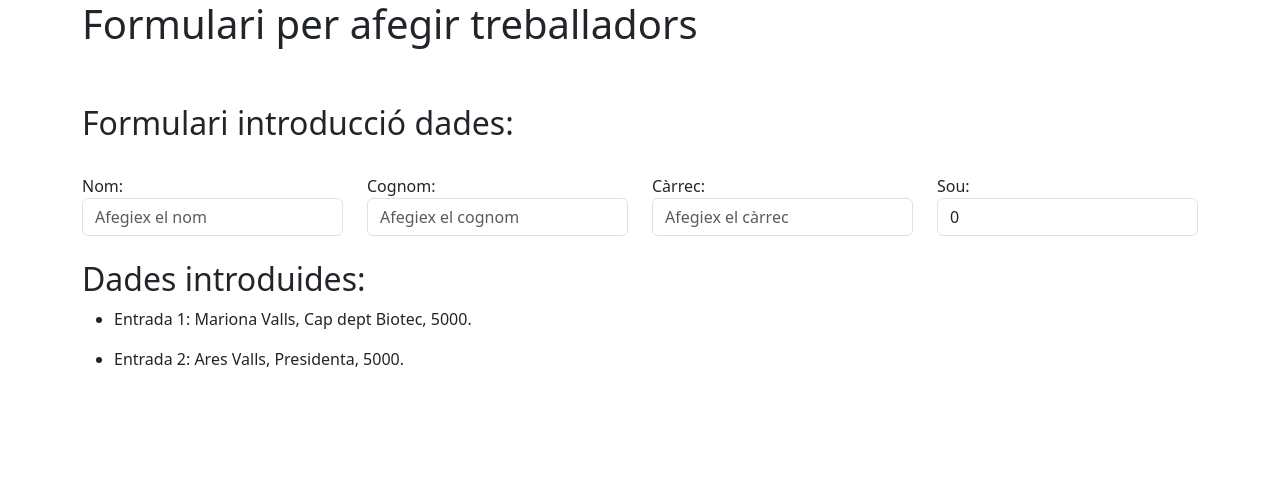
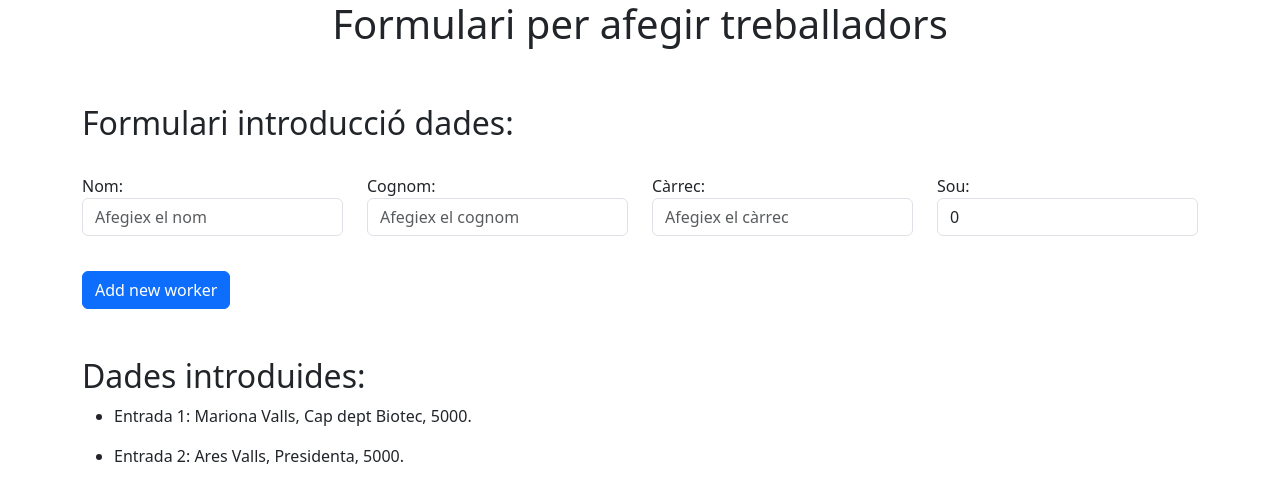
Before and after one commit to jaumevc/angular-pindoles, an Angular app in the folder treballadors-app/: page / in a window 1280 px wide. Shown: the top 502 px of the page. Built offline with nearby package versions, Linux system fonts and the light colour scheme.

Commit message:
video 17, repàs

```diff
--- a/treballadors-app/src/app/app.component.html
+++ b/treballadors-app/src/app/app.component.html
@@ -1,5 +1,5 @@
 <div class="container">
-  <h1>{{title}}</h1>
+  <h1 style="text-align: center;">{{title}}</h1>
   <br /> <br />
   <h2>Formulari introducció dades:</h2>
   <br />
@@ -25,10 +25,16 @@
       <label for="nom">Sou:</label>
       <input type="number" [(ngModel)]="txtfsou" name="souTf" id="souId" placeholder="Afegiex el sou" class="form-control">
     </div>
+
+    <div class="col">
+      <input type="submit" class="btn btn-primary" value="Add new worker"
+            (click)="addNewWorker()" style="margin-top: 35px;">
+    </div>
+
   </form>
 
 
-<br />
+<br /><br />
 <div class="row">
   <div class="col">
     <h2>Dades introduides:</h2>
--- a/treballadors-app/src/app/app.component.ts
+++ b/treballadors-app/src/app/app.component.ts
@@ -19,5 +19,11 @@ export class AppComponent {
   txtfCarrec:string="";
   txtfsou:number=0;
 
+  addNewWorker(){
+    // let currant:Treballador= new Treballador(this.txtfNom,this.txtfCognom, this.txtfCarrec, this.txtfsou);
+    // this.treballadors.push(currant);
+    this.treballadors.push(new Treballador(this.txtfNom,this.txtfCognom, this.txtfCarrec, this.txtfsou));
+  }
+
 
 }
```
